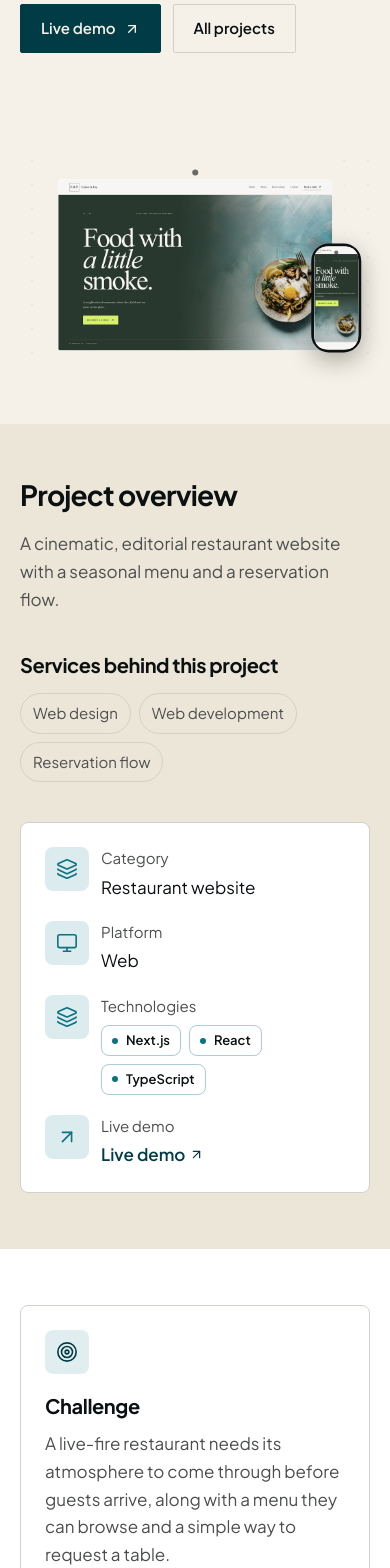
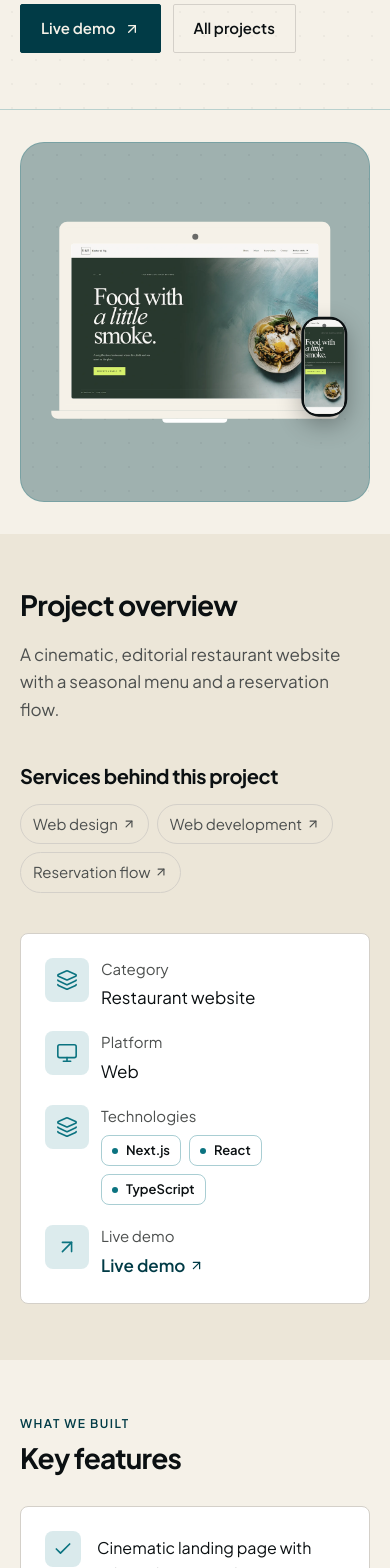
Before and after one commit to Aptafluxx/Aptaflux, a Next.js app: page /portfolio/ember-fig in a window 390 px wide. Shown: the part 432-2000 px from the top of the page. Built offline with nearby package versions, Linux system fonts and the light colour scheme; no server answers.

Commit message:
feat: add features section to project details, enhance gallery image handling, and improve layout in ProjectPage

```diff
--- a/app/portfolio/[slug]/page.tsx
+++ b/app/portfolio/[slug]/page.tsx
@@ -1,8 +1,11 @@
 import type { Metadata } from "next";
+import { existsSync } from "node:fs";
+import path from "node:path";
 import Image from "next/image";
 import Link from "next/link";
 import {
   ArrowUpRight,
+  Check,
   Compass,
   Layers3,
   Monitor,
@@ -16,6 +19,7 @@ import { Breadcrumbs } from "@/components/ui/Breadcrumbs";
 import { Button } from "@/components/ui/Button";
 import { Card } from "@/components/ui/Card";
 import { Container } from "@/components/ui/Container";
+import { DotGrid } from "@/components/ui/DotGrid";
 import { IconBadge } from "@/components/ui/IconBadge";
 import { Reveal } from "@/components/ui/Reveal";
 import { Section } from "@/components/ui/Section";
@@ -68,6 +72,9 @@ export default async function ProjectPage(props: WorkPageProps) {
   }
 
   const labels = workPageContent.projectLabels;
+  const galleryImages = (project.images?.gallery ?? []).filter((image) =>
+    existsSync(path.join(process.cwd(), "public", image)),
+  );
   const sameKindProjects = work.filter(
     (item) => item.slug !== project.slug && item.kind === project.kind,
   );
@@ -87,8 +94,9 @@ export default async function ProjectPage(props: WorkPageProps) {
 
   return (
     <>
-      <section className="pb-10 pt-[calc(72px+40px)] md:pb-16 md:pt-[calc(var(--navbar-bottom,72px)+48px)]">
-        <Container>
+      <section className="relative overflow-hidden border-b border-accent/25 bg-band/22 pb-14 pt-[calc(72px+40px)] md:pb-14 md:pt-[calc(var(--navbar-bottom,72px)+40px)]">
+        <DotGrid className="opacity-60" />
+        <Container className="relative z-10">
           <Breadcrumbs current={project.name} parent="Portfolio" parentHref="/portfolio" />
           <div className="mt-8 flex flex-wrap gap-2 text-small text-muted">
             <span className="rounded-full border border-line px-3 py-1">{project.category}</span>
@@ -115,11 +123,12 @@ export default async function ProjectPage(props: WorkPageProps) {
         </Container>
       </section>
 
-      <Section aria-label={labels.projectCover}>
-        <div className="relative aspect-[16/10] overflow-visible rounded-lg bg-[rgb(var(--bg))] sm:aspect-[16/9]">
+      <Section aria-label={labels.projectCover} className="py-8 md:py-12">
+        <div className="relative min-h-[360px] overflow-visible rounded-[24px] border border-accent/25 bg-band/35 p-4 sm:min-h-[480px] sm:p-8">
           <div aria-hidden="true" className="dot-grid absolute inset-0 opacity-80" />
           {project.images?.cover ? (
             <DeviceFrame
+              className={project.kind === "website" ? "!w-[78%]" : ""}
               device={project.kind === "mobile" ? "phone" : "laptop"}
               mobileAlt={`${project.name} on mobile`}
               mobileImage={project.kind === "website" ? project.images.mobile : undefined}
@@ -150,11 +159,11 @@ export default async function ProjectPage(props: WorkPageProps) {
             <div className="mt-4 flex flex-wrap gap-2">
               {project.services.map((service) => (
                 <Link
-                  className="rounded-full border border-line px-3 py-2 text-small text-muted transition-colors hover:border-brand hover:text-brand"
+                  className="inline-flex items-center gap-1 rounded-full border border-line px-3 py-2 text-small text-muted transition-colors hover:border-accent hover:text-accent"
                   href={project.kind === "website" ? "/services/conversion-engine" : "/services/digital-platforms"}
                   key={service}
                 >
-                  {service}
+                  {service} <ArrowUpRight aria-hidden="true" size={14} />
                 </Link>
               ))}
             </div>
@@ -204,13 +213,36 @@ export default async function ProjectPage(props: WorkPageProps) {
         </div>
       </Section>
 
+      {project.features && project.features.length > 0 ? (
+        <Section aria-label={labels.keyFeatures}>
+          <div className="max-w-3xl">
+            <p className="text-eyebrow font-semibold uppercase tracking-[0.12em] text-brand">
+              {labels.whatWeBuilt}
+            </p>
+            <h2 className="mt-3 font-body text-h2 font-bold tracking-[-0.03em]">
+              {labels.keyFeatures}
+            </h2>
+          </div>
+          <div className="mt-8 grid gap-4 sm:grid-cols-2">
+            {project.features.map((feature) => (
+              <Card className="flex items-start gap-4 p-5" key={feature}>
+                <span className="flex size-9 shrink-0 items-center justify-center rounded-lg bg-accent/15 text-accent">
+                  <Check aria-hidden="true" size={20} />
+                </span>
+                <p className="pt-1 text-[16px] leading-relaxed">{feature}</p>
+              </Card>
+            ))}
+          </div>
+        </Section>
+      ) : null}
+
       <Section aria-label={labels.projectStory} tone="raised">
         <div className="grid gap-4 md:grid-cols-3">
           {storyItems.map((item, index) => {
             const Icon = item.icon;
             return (
               <Reveal className="h-full" delay={index * 0.06} key={item.label}>
-                <Card className="h-full p-5 sm:p-6">
+                <Card className="h-full border-accent/30 border-t-4 p-5 sm:p-6">
                   <IconBadge icon={Icon} />
                   <h2 className="mt-5 font-body text-h3 font-bold tracking-[-0.02em]">{item.label}</h2>
                   {index === 2 ? (
@@ -225,23 +257,12 @@ export default async function ProjectPage(props: WorkPageProps) {
             );
           })}
         </div>
-        {project.facts ? (
-          <div className="mt-8 flex flex-wrap gap-8 border-y border-line py-6">
-            {project.facts.map((fact) => (
-              <div key={fact.label}>
-                <p className="font-body text-h2 font-bold">{fact.value}</p>
-                <p className="text-small text-muted">{fact.label}</p>
-              </div>
-            ))}
-          </div>
-        ) : null}
       </Section>
 
-      {project.images?.gallery?.some((image) => image.trim().length > 0) ? (
+      {galleryImages.length > 0 ? (
         <Section aria-label={workPageContent.ariaLabels.projectGallery}>
           <div className="grid grid-cols-1 gap-5 min-[820px]:grid-cols-12">
-            {project.images.gallery
-              .filter((image) => image.trim().length > 0)
+            {galleryImages
               .slice(0, 3)
               .map((image, index) => (
                 <GalleryImage
--- a/components/work/DeviceFrame.tsx
+++ b/components/work/DeviceFrame.tsx
@@ -3,6 +3,7 @@ import Image from "next/image";
 
 type DeviceFrameProps = {
   children?: ReactNode;
+  className?: string;
   device?: "laptop" | "phone";
   mobileImage?: string;
   mobileAlt?: string;
@@ -10,13 +11,14 @@ type DeviceFrameProps = {
 
 export function DeviceFrame({
   children,
+  className = "",
   device = "laptop",
   mobileImage,
   mobileAlt,
 }: DeviceFrameProps) {
   if (device === "phone") {
     return (
-      <div className="absolute left-1/2 top-1/2 aspect-[9/19.5] h-[85%] -translate-x-1/2 -translate-y-1/2 rounded-[1.4rem] border-[3px] border-fg bg-bg md:border-[5px]">
+      <div className={`absolute left-1/2 top-1/2 aspect-[9/19.5] h-[85%] -translate-x-1/2 -translate-y-1/2 rounded-[1.4rem] border-[3px] border-fg bg-bg md:border-[5px] ${className}`}>
         <span
           aria-hidden="true"
           className="absolute left-1/2 top-1.5 z-10 h-1.5 w-1.5 -translate-x-1/2 rounded-full bg-fg/60"
@@ -29,7 +31,7 @@ export function DeviceFrame({
   }
 
   return (
-    <div className="absolute left-1/2 top-1/2 flex h-auto max-h-[92%] w-[85%] -translate-x-1/2 -translate-y-1/2 flex-col items-center">
+    <div className={`absolute left-1/2 top-1/2 flex h-auto max-h-[92%] w-[85%] -translate-x-1/2 -translate-y-1/2 flex-col items-center ${className}`}>
       <div className="relative w-full rounded-t-lg border-[6px] border-bg bg-bg px-1.5 pb-1.5 pt-4">
         <span
           aria-hidden="true"
--- a/components/work/WorkGrid.tsx
+++ b/components/work/WorkGrid.tsx
@@ -2,7 +2,7 @@
 
 import { useMemo, useState } from "react";
 import { ProjectCard, SpotlightProjectCard } from "@/components/work/ProjectCard";
-import { work, workPageContent } from "@/content/work";
+import { work } from "@/content/work";
 
 const filters = ["All", "Websites", "Mobile apps"] as const;
 type ProjectFilter = (typeof filters)[number];
--- a/content/work.ts
+++ b/content/work.ts
@@ -28,6 +28,7 @@ export type WorkProject = {
   challenge: string;
   approach: string;
   results: string[];
+  features?: string[];
   cover: WorkArtKey;
   images?: { cover?: string; mobile?: string; gallery?: string[] };
   next: ProjectSlug;
@@ -77,6 +78,8 @@ export const workPageContent = {
     moreMobileApps: "More Mobile apps",
     moreProjects: "More projects",
     backToAllWork: "Back to all projects",
+    keyFeatures: "Key features",
+    whatWeBuilt: "What we built",
   },
   pageHeading: {
     badge: "Our portfolio",
@@ -113,6 +116,14 @@ export const work: WorkProject[] = [
     challenge: "A live-fire restaurant needs its atmosphere to come through before guests arrive, along with a menu they can browse and a simple way to request a table.",
     approach: "A cinematic, editorial landing page, a seasonal menu organized by course, a reservation form with validation and a clear confirmation, plus contact details and location. Metadata, sitemap and social previews are set up from the start.",
     results: ["A complete four-page restaurant website (home, menu, reservations, contact), responsive from phone to desktop.", "A portfolio project. The reservation form is a front-end demonstration."],
+    features: [
+      "Cinematic landing page with editorial typography",
+      "Seasonal menu organized by course",
+      "Reservation form with validation and a clear confirmation",
+      "Contact and location details",
+      "SEO and social metadata, sitemap and robots",
+      "Responsive navigation with reveal animations",
+    ],
     cover: "EmberFig",
     next: "madang",
     images: {
@@ -143,6 +154,16 @@ export const work: WorkProject[] = [
     challenge: "Restaurant guests want to browse the menu, order, and reserve a table without calling or queuing.",
     approach: "Email sign-in, onboarding and profiles, categories, recommendations and search, a cart with quantities, checkout with multiple payment options, order history and confirmation, and table browsing and booking. Local preferences and cached images keep it fast.",
     results: ["A full ordering and table-booking journey for Android and iOS from one codebase, set up for signed Android release builds.", "A portfolio project. Ordering and table booking work end to end; payment is simulated because no payment gateway is connected."],
+    features: [
+      "Email and password sign-in with Firebase",
+      "Onboarding and customer profile",
+      "Food categories, recommendations and search",
+      "Cart with quantity management",
+      "Checkout with multiple payment options (payment simulated)",
+      "Order history and order confirmation",
+      "Table browsing and booking",
+      "Cached images and saved preferences",
+    ],
     cover: "ProjectCover",
     next: "wristsync",
   },
@@ -165,6 +186,15 @@ export const work: WorkProject[] = [
     challenge: "Pairing a wearable is where companion apps usually fail: confusing permissions, flaky scans and unclear connection states.",
     approach: "Permission handling for Android 12 and older versions, a live Bluetooth scan sorted by signal strength, device connection with fallback and disconnect monitoring, and two views of each device: name, connection and battery for users, and MAC address, packet size and services for diagnostics. The code is split into presentation, a persistent Bluetooth service and a shared design system.",
     results: ["A complete pairing lifecycle from first launch to disconnect. Bluetooth scanning requires a physical Android device.", "A portfolio project built to demonstrate our approach."],
+    features: [
+      "Splash and run-once onboarding",
+      "Runtime permission handling for Android 12+ and older versions",
+      "Live Bluetooth scanning sorted by signal strength",
+      "GATT connection with fallback and disconnect monitoring",
+      "User view: device name, connection badge and battery",
+      "Diagnostics view: MAC address, packet size and services",
+      "Clean disconnect that resets app state",
+    ],
     cover: "ProjectCover",
     next: "silver-cedar",
   },
@@ -185,6 +215,14 @@ export const work: WorkProject[] = [
     challenge: "A neighborhood barbershop that competes on craft needs a site as considered as the shop itself, one that makes booking a chair easy.",
     approach: "An editorial brand identity, a clear service menu with transparent pricing, and a booking flow where guests choose a service, barber, date and time, with shop details and a contact form close by.",
     results: ["A polished single-page experience that moves visitors from first impression to a booking request.", "A portfolio project. Booking and contact are front-end demonstrations, ready to connect to a booking platform or backend."],
+    features: [
+      "Hero with clear brand positioning and booking calls to action",
+      "Service cards for haircut, beard trim, shave and bundles",
+      "Transparent pricing list",
+      "Booking modal: service, barber, date and time",
+      "Shop details with address, hours and contact",
+      "Contact form with a confirmation flow",
+    ],
     cover: "ProjectCover",
     next: "travel",
     images: {
@@ -217,6 +255,15 @@ export const work: WorkProject[] = [
     challenge: "Travelers want inspiration and a clear next step: where to go, for how long, and roughly what it costs.",
     approach: "A full-width hero with destination, date and traveler search; eight destinations filterable by mountain, coast, city and jungle, with trip lengths and starting prices; and a booking-request dialog with date validation, a guest selector and an estimated total, followed by a confirmation summary. Journal and newsletter sections support discovery.",
     results: ["A complete discovery-to-request flow in one responsive site.", "A portfolio project. Requests are stored in the browser for demonstration; payments, availability and email would connect to booking services in production."],
+    features: [
+      "Full-width hero with destination, date and traveler search",
+      "Eight curated destinations across mountain, coast, city and jungle",
+      "Destination filtering with date-range validation",
+      "Booking-request dialog with guest selector and estimated total",
+      "Confirmation with a request reference and trip summary",
+      "Experiences, journal and newsletter sections",
+      "Reveal animations with reduced-motion support",
+    ],
     cover: "ProjectCover",
     next: "gymnestic",
     images: {
@@ -248,6 +295,16 @@ export const work: WorkProject[] = [
     challenge: "Fitness apps lose people when tracking feels like work. Users need a clear plan for today and visible progress over time.",
     approach: "A guided first-run flow, sign-up, login and password reset, a personalized dashboard of programs, daily goal checklists, progress charts, a profile, and articles on healthier habits, all in a dark design with red accents.",
     results: ["A complete training companion in a single dark-mode experience, with accounts and data stored in Firebase.", "A portfolio project built to demonstrate our approach."],
+    features: [
+      "Guided onboarding for first-time users",
+      "Sign-up, login and password reset with Firebase",
+      "Personalized dashboard with programs",
+      "Daily goal checklists and workout progress",
+      "Performance insights with charts and weekly metrics",
+      "Profile management",
+      "Fitness articles for healthier habits",
+      "Dark design system with red accents",
+    ],
     cover: "ProjectCover",
     next: "ember-fig",
   },
```
